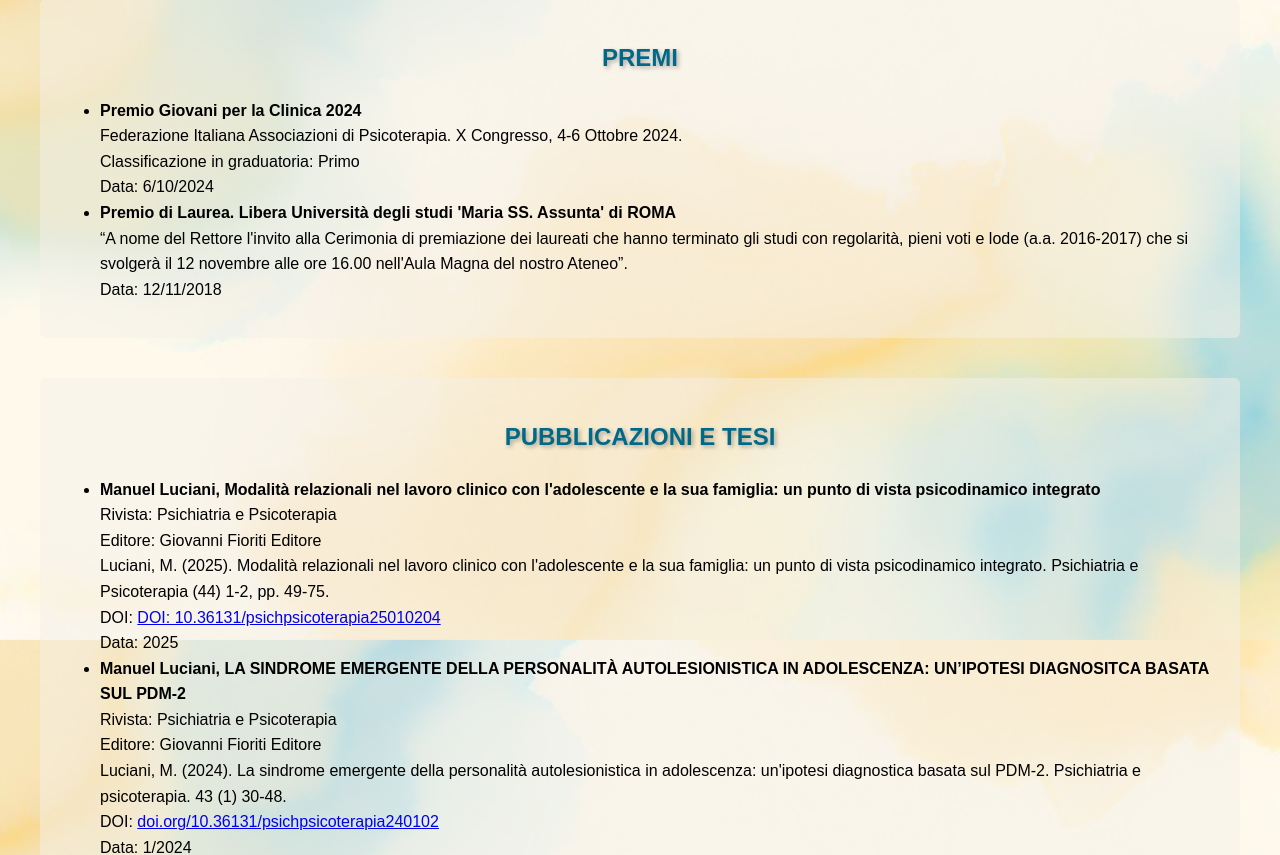
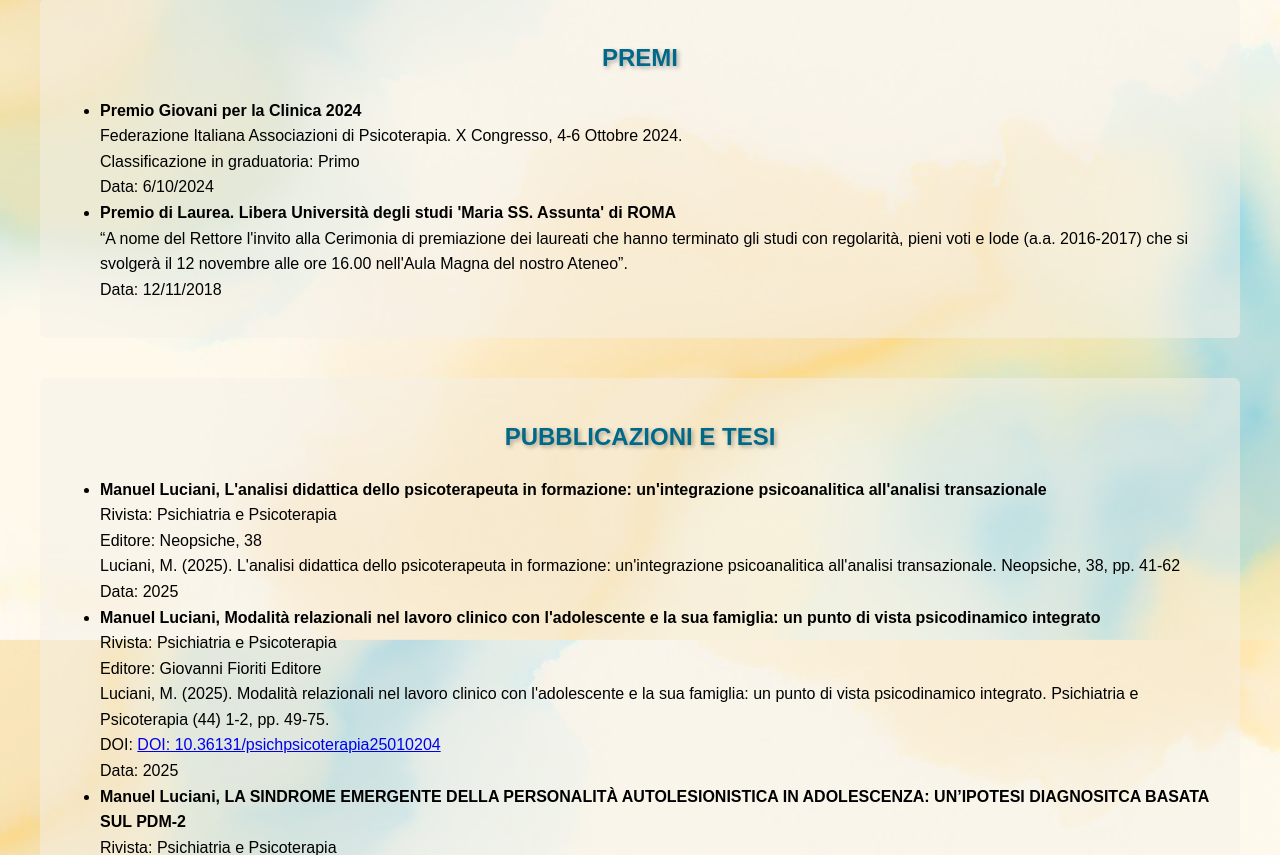
Before and after one commit to GI3793/SitoManuel, a Flask app: page /article in a window 1280 px wide. Shown: the part 213-1068 px from the top of the page. Run offline with Flask 3, Linux system fonts and the light colour scheme; some web fonts are replaced.

Commit message:
Add files via upload

```diff
--- a/templates/article.html
+++ b/templates/article.html
@@ -32,6 +32,12 @@
     <div style="background: rgba(245, 241, 233, 0.5); padding: 20px; border-radius: 6px; margin-bottom: 40px;">
         <h2 style="text-align: center; color: #006888; text-shadow: 2px 2px 4px rgba(0, 0, 0, 0.3);">PUBBLICAZIONI E TESI</h2>
         <ul>
+            <li><strong>Manuel Luciani, L'analisi didattica dello psicoterapeuta in formazione: un'integrazione psicoanalitica all'analisi transazionale</strong><br>
+                Rivista: Psichiatria e Psicoterapia<br>
+                Editore: Neopsiche, 38<br>
+                Luciani, M. (2025). L'analisi didattica dello psicoterapeuta in formazione: un'integrazione psicoanalitica all'analisi transazionale. Neopsiche, 38, pp. 41-62<br>
+                Data: 2025
+            </li>
             <li><strong>Manuel Luciani, Modalità relazionali nel lavoro clinico con l'adolescente e la sua famiglia: un punto di vista psicodinamico integrato</strong><br>
                 Rivista: Psichiatria e Psicoterapia<br>
                 Editore: Giovanni Fioriti Editore<br>
```
